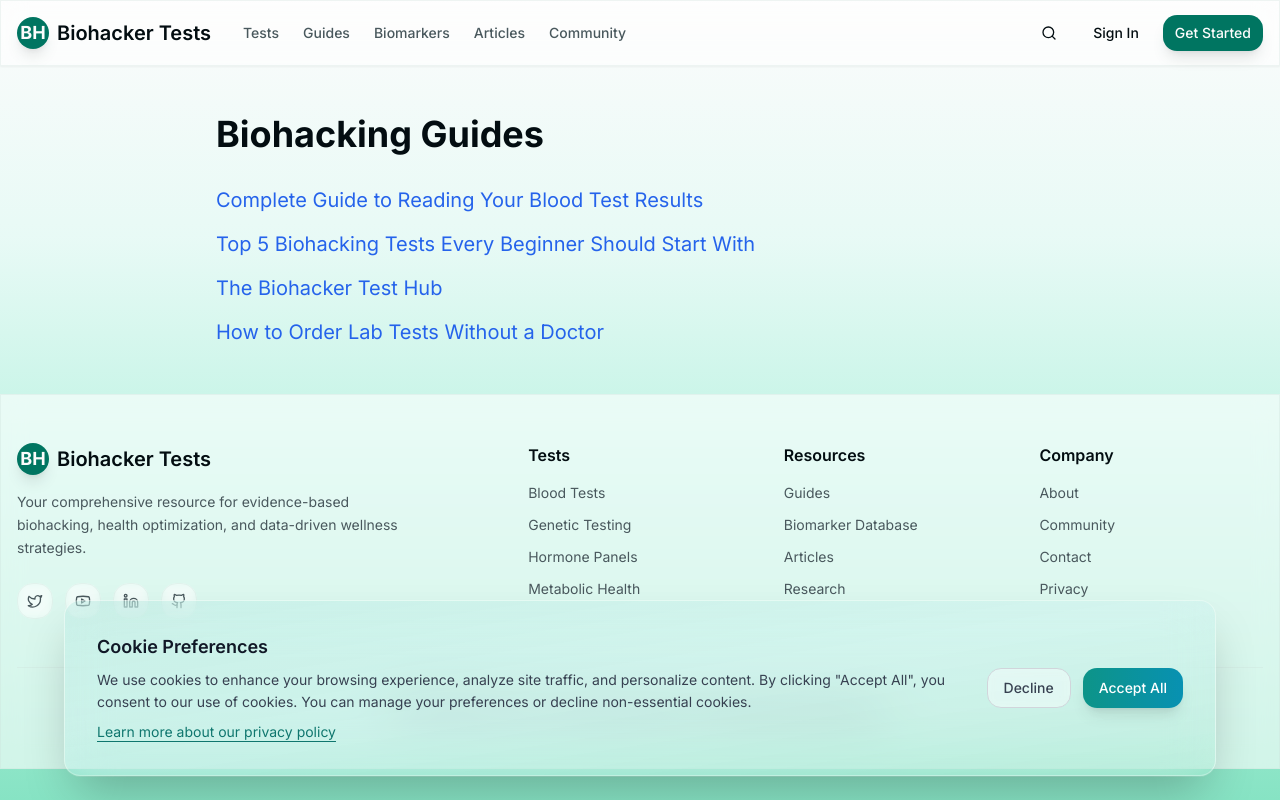
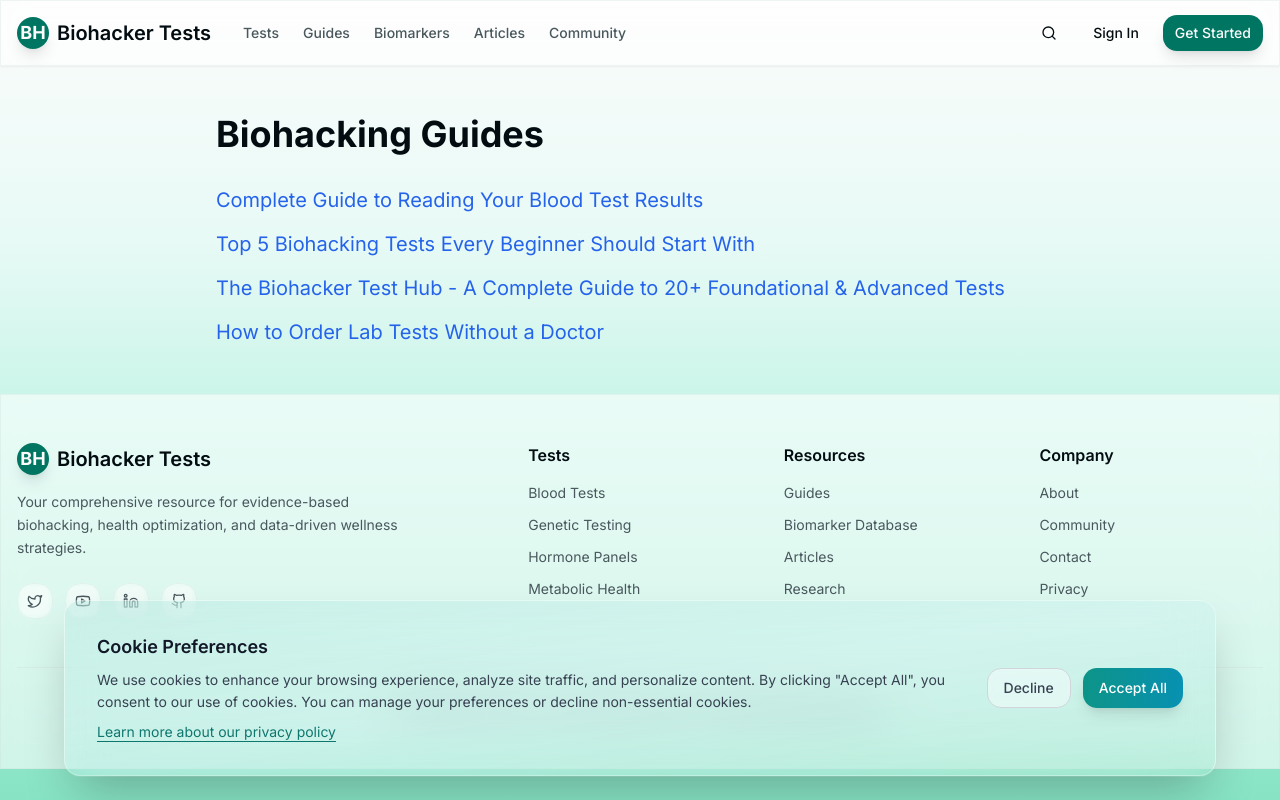
Before and after one commit to suitedconnector/biohacker-tests-clean, a Next.js app: page /guides in a window 1280 px wide. Built offline with nearby package versions, Linux system fonts and the light colour scheme.

Commit message:
Enhance title for Biohacker Test Hub guide

```diff
--- a/app/guides/page.tsx
+++ b/app/guides/page.tsx
@@ -13,7 +13,7 @@ const guides = [
   },
   {
     slug: "the-biohacker-test-hub",
-    title: "The Biohacker Test Hub"
+    title: "The Biohacker Test Hub - A Complete Guide to 20+ Foundational & Advanced Tests"
   },
   {
     slug: "order-lab-tests-without-doctor",
```
